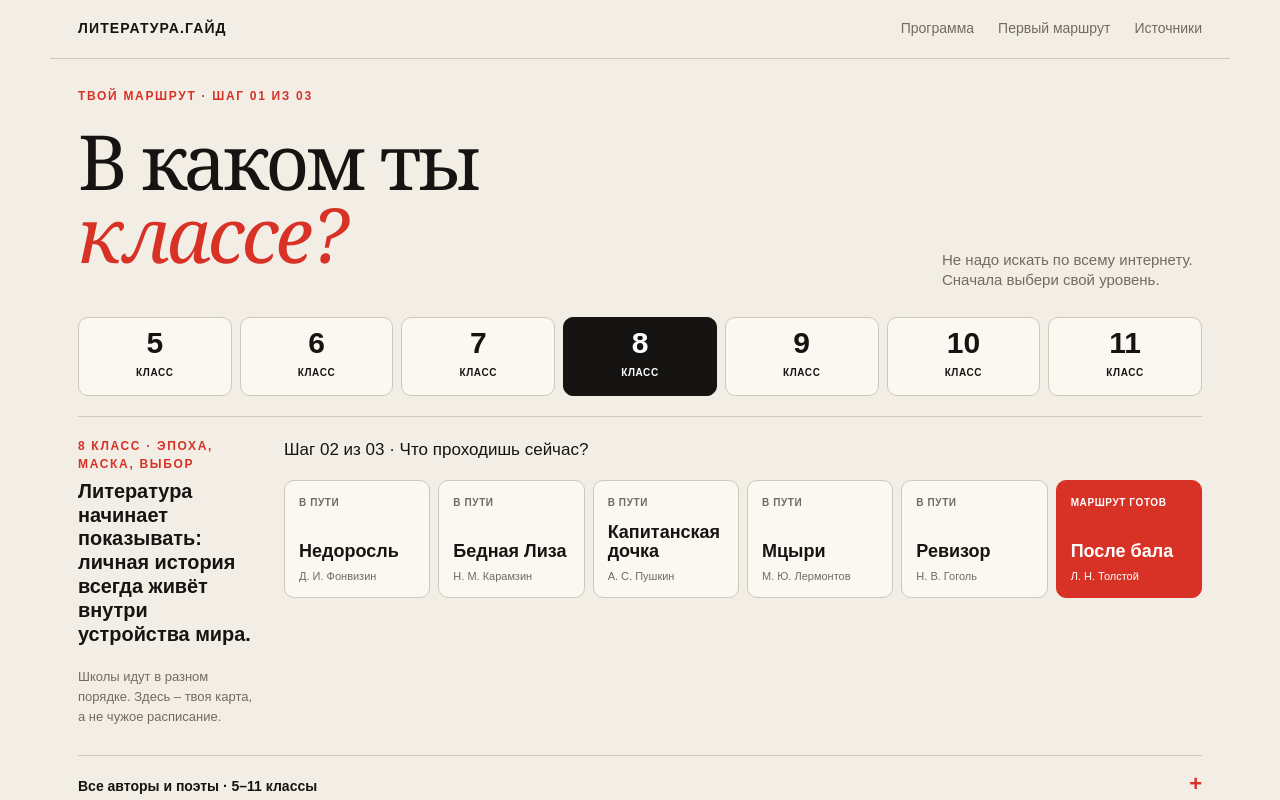
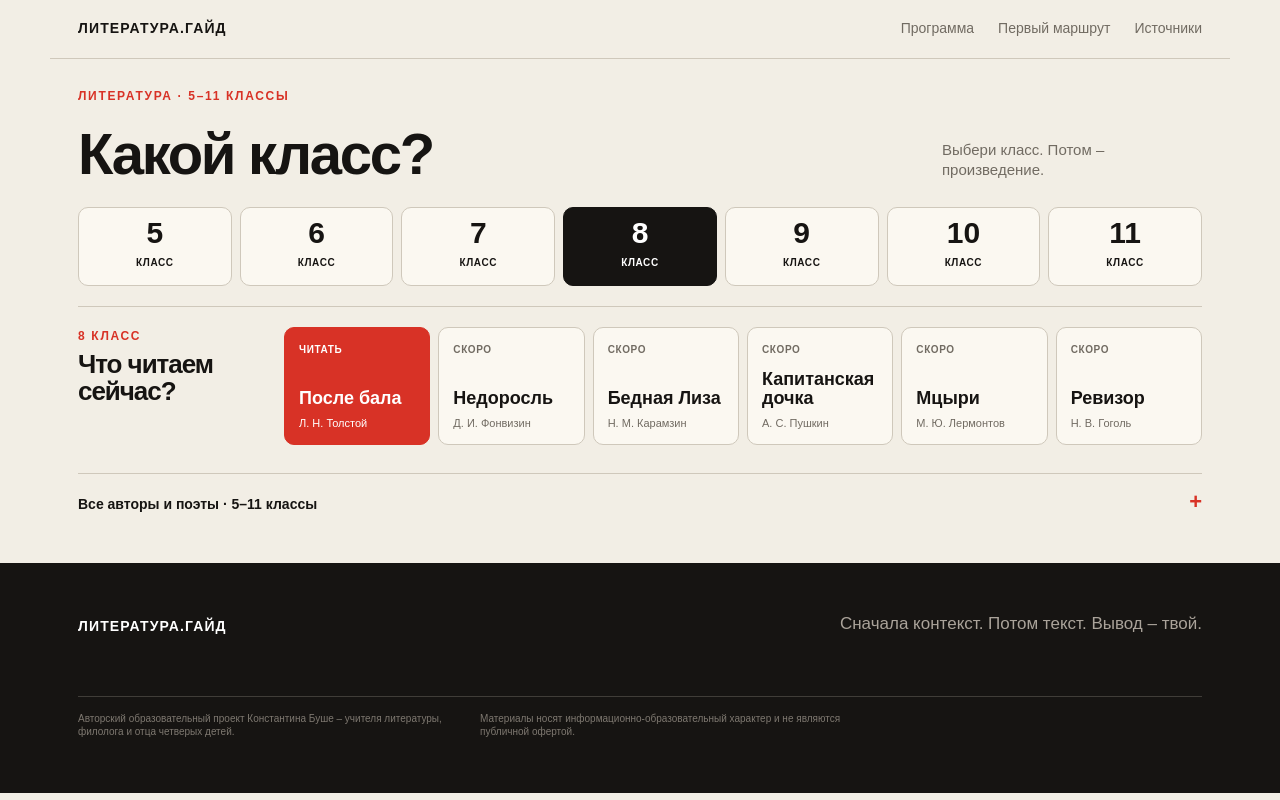
Before and after one commit to kosbushe/literature-guide, a Next.js app: page / in a window 1280 px wide. Shown: the top 800 px of the page. Built offline with nearby package versions, Linux system fonts and the light colour scheme.

Commit message:
refactor: streamline homepage reading flow

```diff
--- a/components/GradeNavigator.tsx
+++ b/components/GradeNavigator.tsx
@@ -7,15 +7,16 @@ import { curriculum } from "@/lib/curriculum";
 export function GradeNavigator() {
   const [grade, setGrade] = useState(8);
   const current = curriculum.find((item) => item.grade === grade) ?? curriculum[3];
+  const works = [...current.works].sort((a, b) => Number(Boolean(b.ready)) - Number(Boolean(a.ready)));
 
   return (
     <section className="grade-navigator" id="program" aria-labelledby="choose-grade">
       <div className="navigator-heading">
         <div>
-          <p className="eyebrow">Твой маршрут · шаг 01 из 03</p>
-          <h2 id="choose-grade">В каком ты<br /><em>классе?</em></h2>
+          <p className="eyebrow">Литература · 5–11 классы</p>
+          <h1 id="choose-grade">Какой класс?</h1>
         </div>
-        <p>Не надо искать по всему интернету. Сначала выбери свой уровень.</p>
+        <p>Выбери класс. Потом – произведение.</p>
       </div>
 
       <div className="grade-switcher" role="tablist" aria-label="Выбор класса">
@@ -26,22 +27,20 @@ export function GradeNavigator() {
         ))}
       </div>
 
-      <div className="grade-route" role="tabpanel">
+      <div className="grade-route" role="tabpanel" aria-live="polite">
         <div className="grade-route-intro">
-          <p className="eyebrow">{current.grade} класс · {current.phase}</p>
-          <h3>{current.prompt}</h3>
-          <p className="micro">Школы идут в разном порядке. Здесь – твоя карта, а не чужое расписание.</p>
+          <p className="eyebrow">{current.grade} класс</p>
+          <h2>Что читаем<br />сейчас?</h2>
         </div>
         <div>
-          <p className="work-picker-label">Шаг 02 из 03 · Что проходишь сейчас?</p>
           <div className="work-picker">
-            {current.works.map((work) => work.ready && work.href ? (
+            {works.map((work) => work.ready && work.href ? (
               <Link className="work-tile ready" href={work.href} key={`${work.author}-${work.title}`}>
-                <span>Маршрут готов</span><strong>{work.title}</strong><small>{work.author}</small>
+                <span>Читать</span><strong>{work.title}</strong><small>{work.author}</small>
               </Link>
             ) : (
               <article className="work-tile" key={`${work.author}-${work.title}`}>
-                <span>В пути</span><strong>{work.title}</strong><small>{work.author}</small>
+                <span>Скоро</span><strong>{work.title}</strong><small>{work.author}</small>
               </article>
             ))}
           </div>
```
